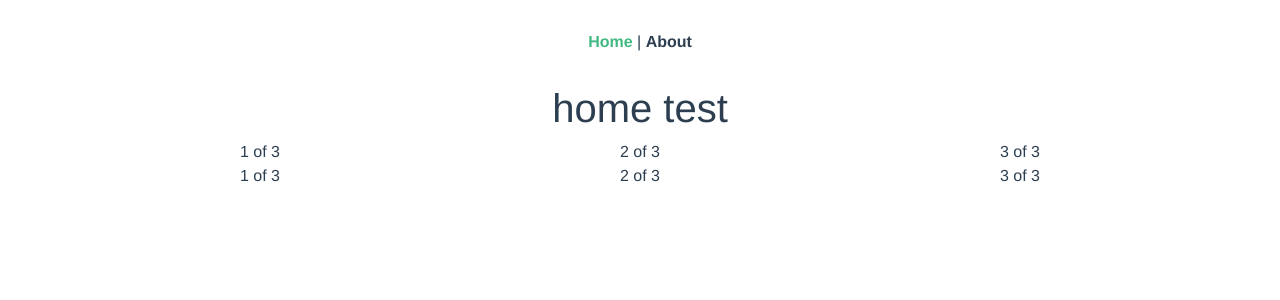
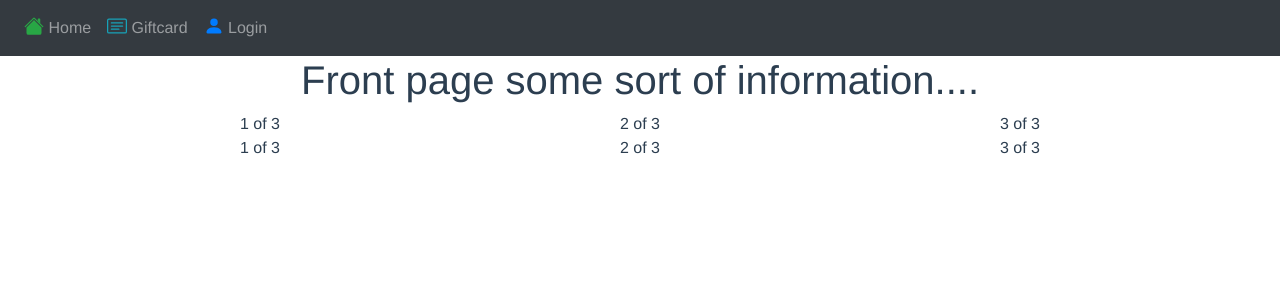
Before and after one commit to Caspec/Vue, a Vue app: page / in a window 1280 px wide. Shown: the top 300 px of the page. Built offline with nearby package versions, Linux system fonts and the light colour scheme.

Commit message:
added navnbar component, icons, pages

```diff
--- a/src/App.vue
+++ b/src/App.vue
@@ -1,12 +1,23 @@
 <template>
   <div id="app">
     <div id="nav">
-      <router-link to="/">Home</router-link> |
-      <router-link to="/about">About</router-link>
+      <!-- <router-link to="/">Home</router-link> |-->
+      <!-- <router-link to="/about">About</router-link> -->
+      <Navbar></Navbar>
     </div>
-    <router-view/>
+    <router-view />
   </div>
 </template>
+
+<script>
+import Navbar from "./components/Navbar";
+
+export default {
+  components: {
+    Navbar
+  }
+};
+</script>
 
 <style>
 #app {
@@ -17,16 +28,4 @@
   color: #2c3e50;
 }
 
-#nav {
-  padding: 30px;
-}
-
-#nav a {
-  font-weight: bold;
-  color: #2c3e50;
-}
-
-#nav a.router-link-exact-active {
-  color: #42b983;
-}
 </style>
--- /dev/null
+++ b/src/components/Navbar.vue
@@ -0,0 +1,21 @@
+<template>
+  <div>
+    <b-navbar type="dark" variant="dark">
+      <b-navbar-nav>
+        <b-nav-item :to="{ name: 'Home'}"><b-icon icon="house-fill" variant="success"></b-icon> Home</b-nav-item>
+        <b-nav-item :to="{ name: 'Giftcard'}"><b-icon icon="card-text" variant="info"></b-icon> Giftcard</b-nav-item>
+        <b-nav-item :to="{ name: 'Login'}"><b-icon icon="person-fill" variant="primary"></b-icon> Login</b-nav-item>
+      </b-navbar-nav>
+    </b-navbar>
+  </div>
+</template>
+
+<script>
+export default {
+
+};
+</script>
+
+<style scoped>
+
+</style>
--- a/src/main.js
+++ b/src/main.js
@@ -4,10 +4,12 @@ import router from './router'
 import store from './store'
 import 'bootstrap/dist/css/bootstrap.css'
 import 'bootstrap-vue/dist/bootstrap-vue.css'
-import BootstrapVue from 'bootstrap-vue';
+import { BootstrapVue, BootstrapVueIcons } from 'bootstrap-vue'
 
 Vue.config.productionTip = false
+
 Vue.use(BootstrapVue);
+Vue.use(BootstrapVueIcons)
 
 new Vue({
   router,
--- a/src/router/index.js
+++ b/src/router/index.js
@@ -11,12 +11,20 @@ Vue.use(VueRouter)
     component: Home
   },
   {
-    path: '/about',
-    name: 'About',
+    path: '/giftcard',
+    name: 'Giftcard',
     // route level code-splitting
     // this generates a separate chunk (about.[hash].js) for this route
     // which is lazy-loaded when the route is visited.
-    component: () => import(/* webpackChunkName: "about" */ '../views/About.vue')
+    component: () => import(/* webpackChunkName: "Giftcard" */ '../views/Giftcard.vue')
+  },
+  {
+    path: '/login',
+    name: 'Login',
+    // route level code-splitting
+    // this generates a separate chunk (about.[hash].js) for this route
+    // which is lazy-loaded when the route is visited.
+    component: () => import(/* webpackChunkName: "Login" */ '../views/Login.vue')
   }
 ]
 
--- a/src/views/About.vue
+++ /dev/null
@@ -1,5 +0,0 @@
-<template>
-  <div class="about">
-    <h1>This is an about page</h1>
-  </div>
-</template>
--- /dev/null
+++ b/src/views/Giftcard.vue
@@ -0,0 +1,16 @@
+<template>
+  <div class="giftcard">
+    <h1>This is an giftcard page</h1>
+  </div>
+</template>
+
+
+<script>
+export default {
+
+}
+</script>
+
+<style scoped>
+
+</style>
--- a/src/views/Home.vue
+++ b/src/views/Home.vue
@@ -1,6 +1,6 @@
 <template>
   <div class="home">
-    <h1>home test</h1>
+    <h1>Front page some sort of information....</h1>
     <b-container class="bv-example-row">
       <b-row>
         <b-col>1 of 3</b-col>
--- /dev/null
+++ b/src/views/Login.vue
@@ -0,0 +1,16 @@
+<template>
+  <div class="login">
+    <h1>This is an login page</h1>
+  </div>
+</template>
+
+
+<script>
+export default {
+
+}
+</script>
+
+<style scoped>
+
+</style>
```
